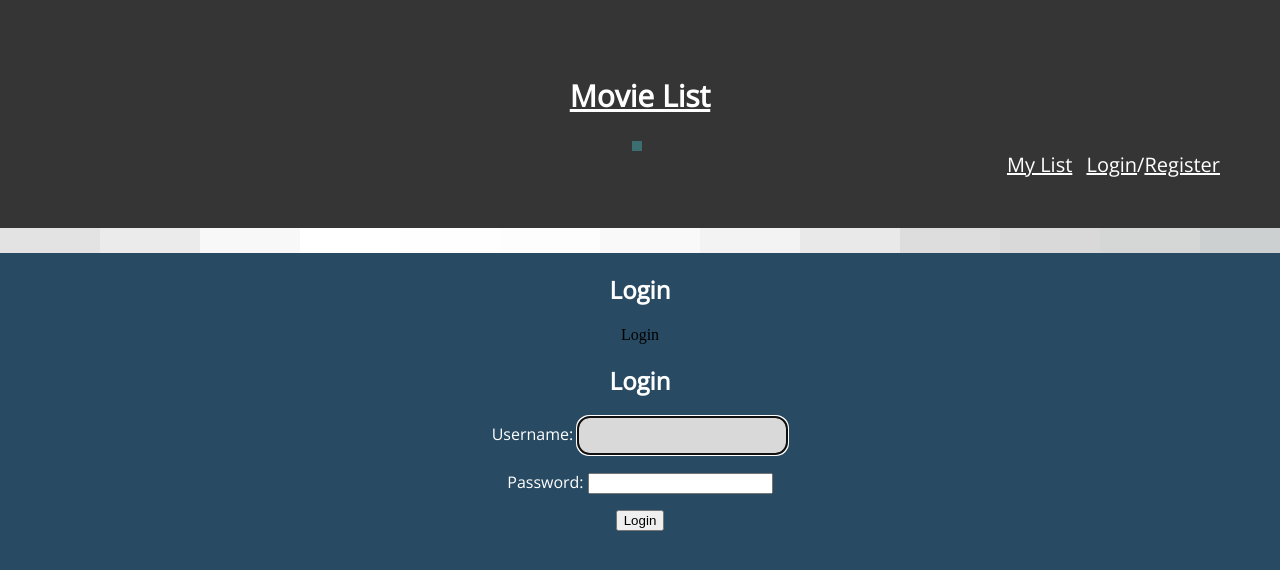
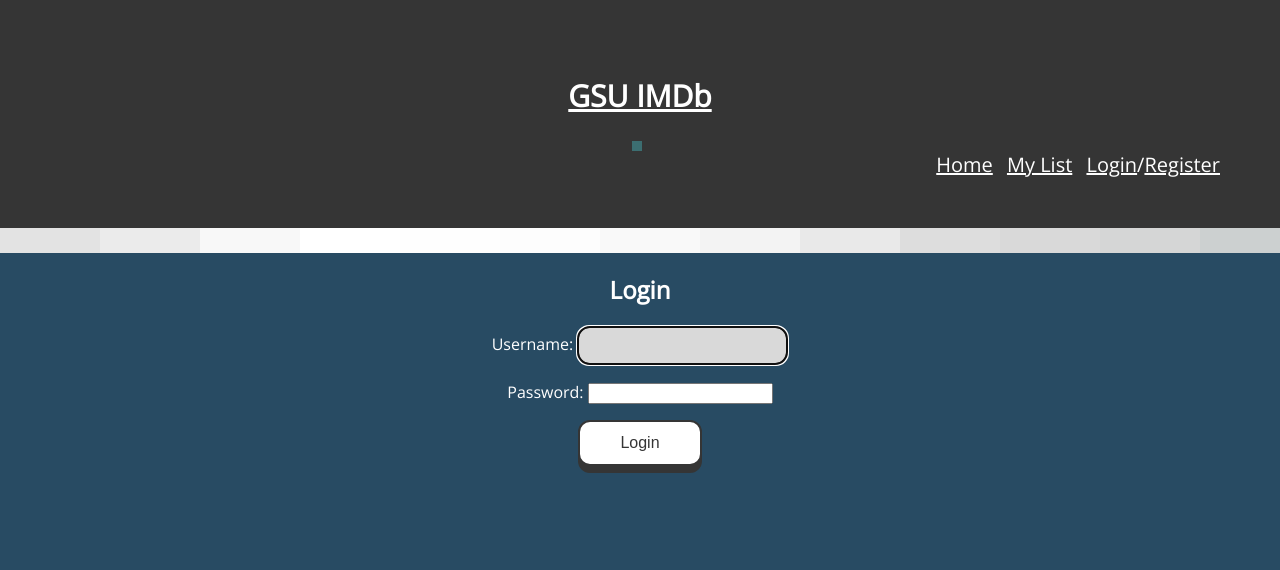
Before and after one commit to MarkCZJ/CSC2720-Group-Project, a Django app: page /movies/login in a window 1280 px wide. Shown: the top 570 px of the page. Run offline with Django 3.2, Linux system fonts and the light colour scheme.

Commit message:
Removed Film Reel Animation, Login Page cleaned up
-Film reel animation commented out

Login page
-Removed duplicate wording in login page
-readded login button style
-Changed title name and added home button in the navigation

```diff
--- a/MovieRatings/movies/templates/movies/index.html
+++ b/MovieRatings/movies/templates/movies/index.html
@@ -402,7 +402,7 @@
         <div class="ani2"></div>
     </section>
     <!-- side film reels -->
-    <section>
+    <!-- <section>
                 <div class="clip">
                     <div class="moviefilmanimation leftReel"></div>
                     <div class="moviefilmanimation leftReel2"></div>
@@ -416,7 +416,7 @@
                     <div class="moviefilmanimation rightReel3"></div>
                     <div class="moviefilmanimation rightReel4"></div>
                 </div>
-    </section>
+    </section> -->
     <!-- Search -->
     <section>
         <div class="wrapper">
--- a/MovieRatings/templates/registration/login.html
+++ b/MovieRatings/templates/registration/login.html
@@ -375,10 +375,11 @@
 <body>
     <!-- title -->
     <section class="header">
-        <h1><a href="index">Movie List</a></h1>
+        <h1><a href="index">GSU IMDb</a></h1>
         <div class="animationtest"></div>
         <!-- subheading -->
         <ul>
+            <li><a href="index">Home</a></li>
             <li><a href="mylist">My List</a></li>
             <li><a href="login">Login</a>/<a href="register">Register</a></li>
 
@@ -410,21 +411,20 @@
     </section>
 {#    <section>#}
 {#        <label for="username">Username</label>#}
-{#        <input class="" id="username" type="text" placeholder="Username">#}
-{#        <label for="Password">Password</label>#}
-{#        <input class="" id="password" type="text" placeholder="Password">#}
+{#        <input id="username" type="text" placeholder="Username">#}
+{#        <label for="password">Password</label>#}
+{#        <input id="password" type="text" placeholder="Password">#}
 {#        <div class="centeredbutton">#}
 {#                <button class ="submitButton" type="submit">Login</button>#}
 {#        </div>#}
 {#    </section>#}
-{% block title %}Login{% endblock %}
+{% block title %}{% endblock %}
 
 {% block content %}
-  <h2>Login</h2>
   <form method="post">
     {% csrf_token %}
     {{ form.as_p }}
-    <button type="submit">Login</button>
+    <button class="submitButton" type="submit">Login</button>
   </form>
 {% endblock %}
 </body>
```
Also changed, not shown: MovieRatings/db.sqlite3, 1 other file.
